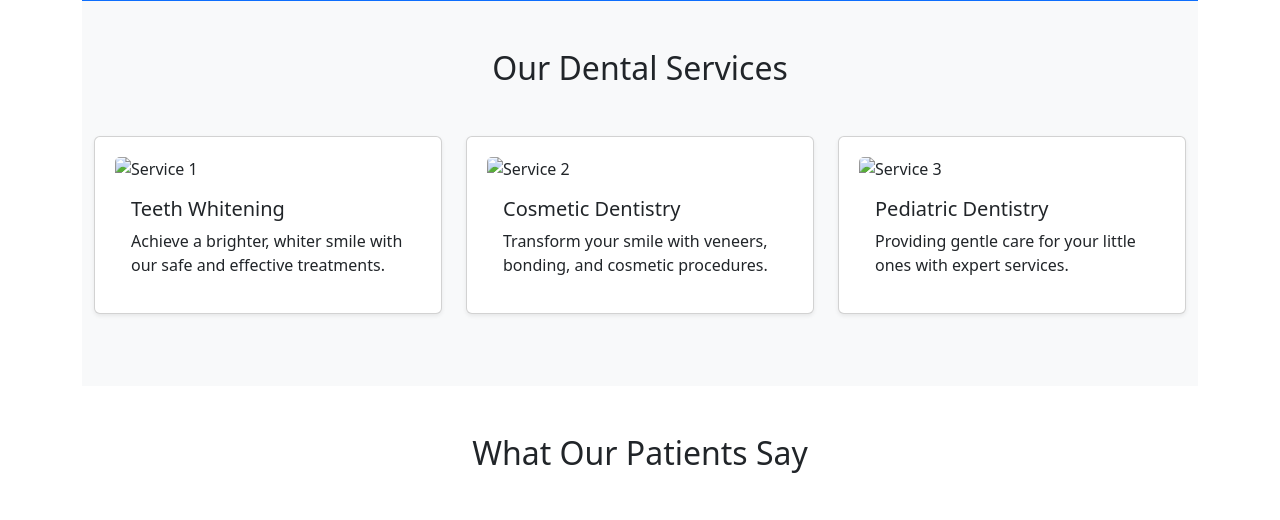
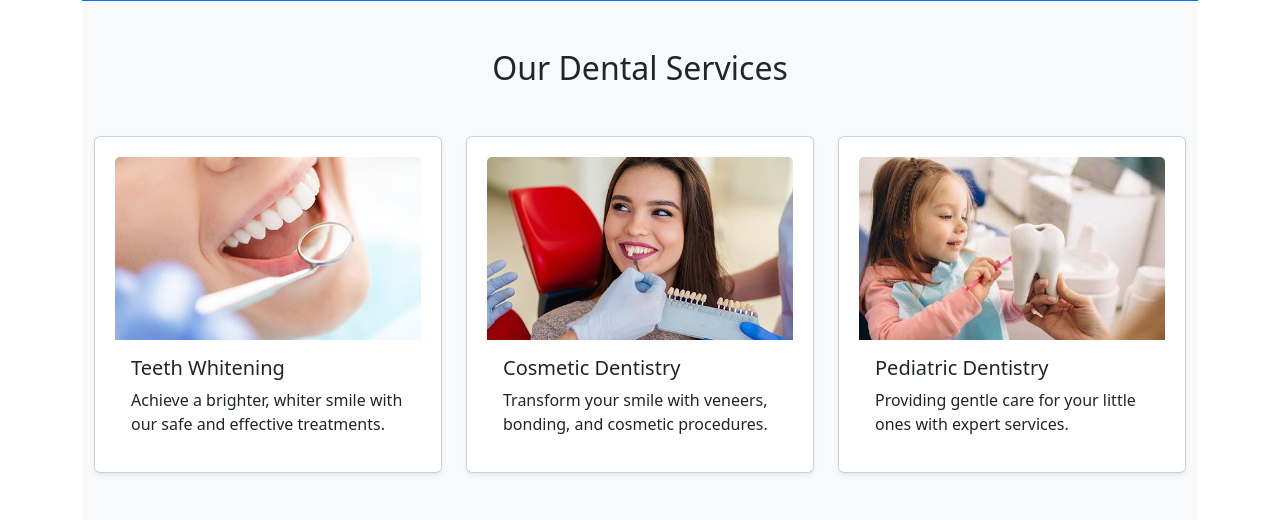
Before and after one commit to hhovo/Dentist, a Django app: page / in a window 1280 px wide. Shown: the part 384-904 px from the top of the page. Run offline with Django 4.2, Linux system fonts and the light colour scheme; some libraries are stand-ins or nearby versions.

Commit message:
adding services images

```diff
--- a/dentist/templates/includes/services.html
+++ b/dentist/templates/includes/services.html
@@ -1,32 +1,31 @@
 <!-- templates/includes/services.html -->
+{% load static %}
 <section id="services" class="py-5 bg-light">
     <div class="container">
         <h2 class="text-center mb-5">Our Dental Services</h2>
         <div class="row">
-            <!-- Service 1 -->
             <div class="col-md-4 mb-4">
                 <div class="card shadow-sm">
-                    <img src="https://via.placeholder.com/500x300" class="card-img-top" alt="Service 1">
+                    <!-- <img src="https://via.placeholder.com/500x300" class="card-img-top" alt="Service 1"> -->
+                    <img src="{% static 'images/teeth-whitening.jpg' %}" class="card-img-top" alt="Teeth Whitening">
                     <div class="card-body">
                         <h5 class="card-title">Teeth Whitening</h5>
                         <p class="card-text">Achieve a brighter, whiter smile with our safe and effective treatments.</p>
                     </div>
                 </div>
             </div>
-            <!-- Service 2 -->
             <div class="col-md-4 mb-4">
                 <div class="card shadow-sm">
-                    <img src="https://via.placeholder.com/500x300" class="card-img-top" alt="Service 2">
+                    <img src="{% static 'images/cosmetic-dentistry.jpg' %}" class="card-img-top" alt="Cosmetic Dentistry">
                     <div class="card-body">
                         <h5 class="card-title">Cosmetic Dentistry</h5>
                         <p class="card-text">Transform your smile with veneers, bonding, and cosmetic procedures.</p>
                     </div>
                 </div>
             </div>
-            <!-- Service 3 -->
             <div class="col-md-4 mb-4">
                 <div class="card shadow-sm">
-                    <img src="https://via.placeholder.com/500x300" class="card-img-top" alt="Service 3">
+                    <img src="{% static 'images/pediatric-dentistry.jpg' %}" class="card-img-top" alt="Pediatric Dentistry">
                     <div class="card-body">
                         <h5 class="card-title">Pediatric Dentistry</h5>
                         <p class="card-text">Providing gentle care for your little ones with expert services.</p>
```
Also changed, not shown: dentist/static/images/cosmetic-dentistry.jpg (added), dentist/static/images/pediatric-dentistry.jpg (added), dentist/static/images/teeth-whitening.jpg (added).
